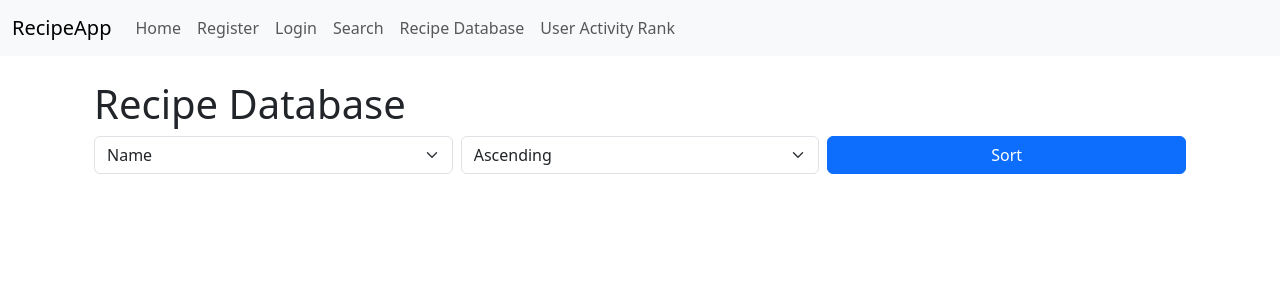
After one commit to harlamovads/recipe_search, a Flask app: page /recipes in a window 1280 px wide. The commit adds this page. Shown: the top 300 px of the page. Run offline with Flask 3, Linux system fonts and the light colour scheme; data that the repository does not hold is empty; parts of the project's set-up code (start-up, migrations or seed data) failed here and were passed over; some libraries are stand-ins or nearby versions.

Commit message:
database working

```diff
--- a/app.py
+++ b/app.py
@@ -1,6 +1,7 @@
 from flask import Flask, render_template, request, redirect, url_for, session, flash
 from flask_sqlalchemy import SQLAlchemy
 from flask_bootstrap import Bootstrap
+from sqlalchemy import text
 from werkzeug.security import generate_password_hash, check_password_hash
 
 app = Flask(__name__)
@@ -32,6 +33,8 @@ class Recipe(db.Model):
     likes = db.Column(db.Integer, default=0)
     dislikes = db.Column(db.Integer, default=0)
     bookmarks = db.Column(db.Integer, default=0)
+    ingredients = db.Column(db.String(200), default=0)
+    text = db.Column(db.String(1000), default=0)
 
 
 class Interaction(db.Model):
@@ -94,31 +97,97 @@ def search():
     return render_template('search.html', recipes=recipes, title="Search Recipes")
 
 
+@app.route('/recipes')
+def recipes():
+    page = request.args.get('page', 1, type=int)
+    per_page = 30
+    sort_by = request.args.get('sort_by', 'name')
+    sort_order = request.args.get('order', 'asc')
+    sort_options = {
+        'name': Recipe.name,
+        'type': Recipe.type,
+        'kitchen': Recipe.kitchen,
+        'portion_num': Recipe.portion_num,
+        'likes': Recipe.likes,
+        'bookmarks': Recipe.bookmarks,
+    }
+
+    if sort_by in sort_options:
+        if sort_order == 'desc':
+            recipes_query = Recipe.query.order_by(sort_options[sort_by].desc())
+        else:
+            recipes_query = Recipe.query.order_by(sort_options[sort_by].asc())
+    else:
+        recipes_query = Recipe.query.order_by(Recipe.name.asc())
+    recipes = recipes_query.paginate(page=page, per_page=per_page)
+
+    return render_template('recipes.html', recipes=recipes, sort_by=sort_by, sort_order=sort_order)
+
+
 @app.route('/recipe/<int:recipe_id>', methods=['GET', 'POST'])
 def recipe(recipe_id):
     recipe = Recipe.query.get_or_404(recipe_id)
+
+    # Ensure non-null values for counts
+    recipe.likes = max(recipe.likes or 0, 0)
+    recipe.dislikes = max(recipe.dislikes or 0, 0)
+    recipe.bookmarks = max(recipe.bookmarks or 0, 0)
+
+    user_id = session.get('user_id')
+
     if request.method == 'POST':
-        user_id = session.get('user_id')
         if not user_id:
             flash('You must be logged in to interact with recipes.', 'danger')
             return redirect(url_for('login'))
-        action = request.form['action']
+
         interaction = Interaction.query.filter_by(user_id=user_id, recipe_id=recipe_id).first()
         if not interaction:
             interaction = Interaction(user_id=user_id, recipe_id=recipe_id)
             db.session.add(interaction)
+
+        action = request.form['action']
+
         if action == 'like':
-            recipe.likes += 1
-            interaction.liked = True
+            if not interaction.liked:  # If not liked
+                recipe.likes += 1
+                if interaction.liked is False:  # If switching from dislike
+                    recipe.dislikes = max(recipe.dislikes - 1, 0)
+                interaction.liked = True
+            else:  # Undo like
+                recipe.likes = max(recipe.likes - 1, 0)
+                interaction.liked = None
+
         elif action == 'dislike':
-            recipe.dislikes += 1
-            interaction.liked = False
+            if interaction.liked is not False:  # If not disliked
+                recipe.dislikes += 1
+                if interaction.liked:  # If switching from like
+                    recipe.likes = max(recipe.likes - 1, 0)
+                interaction.liked = False
+            else:  # Undo dislike
+                recipe.dislikes = max(recipe.dislikes - 1, 0)
+                interaction.liked = None
+
         elif action == 'bookmark':
-            recipe.bookmarks += 1
-            interaction.bookmarked = True
+            if not interaction.bookmarked:  # Bookmark the recipe
+                recipe.bookmarks += 1
+                interaction.bookmarked = True
+            else:  # Undo bookmark
+                recipe.bookmarks = max(recipe.bookmarks - 1, 0)
+                interaction.bookmarked = False
+
         db.session.commit()
         flash('Your interaction has been recorded.', 'success')
-    return render_template('recipe.html', recipe=recipe, title=recipe.name)
+
+    user_interaction = None
+    if user_id:
+        user_interaction = Interaction.query.filter_by(user_id=user_id, recipe_id=recipe_id).first()
+
+    return render_template(
+        'recipe.html',
+        recipe=recipe,
+        user_interaction=user_interaction,
+        title=recipe.name
+    )
 
 
 @app.route('/profile', methods=['GET', 'POST'])
@@ -127,28 +196,75 @@ def profile():
     if not user_id:
         flash('You must be logged in to view your profile.', 'danger')
         return redirect(url_for('login'))
+
     user = User.query.get_or_404(user_id)
     interactions = Interaction.query.filter_by(user_id=user_id).all()
-    liked_recipes = [interaction.recipe_id for interaction in interactions if interaction.liked]
-    bookmarked_recipes = [interaction.recipe_id for interaction in interactions if interaction.bookmarked]
+    liked_recipes = [Recipe.query.get(interaction.recipe_id) for interaction in interactions if interaction.liked]
+    bookmarked_recipes = [Recipe.query.get(interaction.recipe_id) for interaction in interactions if interaction.bookmarked]
+
     if request.method == 'POST':
         if 'update' in request.form:
-            new_username = request.form['username']
-            new_password = request.form['password']
+            new_username = request.form.get('new_username')
+            new_password = request.form.get('new_password')
+
             if new_username:
+                existing_user = User.query.filter_by(username=new_username).first()
+                if existing_user and existing_user.id != user_id:
+                    flash('Username already taken. Please choose another.', 'danger')
+                    return redirect(url_for('profile'))
                 user.username = new_username
+
             if new_password:
-                user.password = generate_password_hash(new_password, method='sha256')
+                user.password = generate_password_hash(new_password, method='pbkdf2:sha256')
+
             db.session.commit()
             flash('Profile updated successfully!', 'success')
+            return redirect(url_for('profile'))
+
         elif 'delete' in request.form:
             db.session.delete(user)
             db.session.commit()
             session.clear()
-            flash('Account deleted successfully!', 'success')
+            flash('Account deleted successfully.', 'success')
             return redirect(url_for('home'))
-    return render_template('profile.html', user=user, liked_recipes=liked_recipes, bookmarked_recipes=bookmarked_recipes, title="Your Profile")
 
+    return render_template(
+        'profile.html',
+        user=user,
+        liked_recipes=liked_recipes,
+        bookmarked_recipes=bookmarked_recipes,
+        title="Your Profile"
+    )
+
+
+@app.route('/logout')
+def logout():
+    session.clear()
+    flash('You have been logged out.', 'success')
+    return redirect(url_for('home'))
+
+
+@app.route('/rank', methods=['GET'])
+def rank_users():
+    query = text("""
+        SELECT
+            users.username AS username,
+            COUNT(interactions.id) AS total_interactions
+        FROM
+            users
+        INNER JOIN
+            interactions
+        ON
+            users.id = interactions.user_id
+        GROUP BY
+            users.id
+        ORDER BY
+            total_interactions DESC
+        LIMIT 10;
+    """)
+    result = db.session.execute(query).fetchall()
+    users = [{"username": row.username, "total_interactions": row.total_interactions} for row in result]
+    return render_template('rank.html', users=users, enumerate=enumerate)
 
 if __name__ == '__main__':
     app.run(host='0.0.0.0', port=5000, debug=True)
--- a/templates/base.html
+++ b/templates/base.html
@@ -16,13 +16,35 @@
             <div class="collapse navbar-collapse" id="navbarNav">
                 <ul class="navbar-nav">
                     <li class="nav-item"><a class="nav-link" href="/">Home</a></li>
-                    <li class="nav-item"><a class="nav-link" href="/register">Register</a></li>
-                    <li class="nav-item"><a class="nav-link" href="/login">Login</a></li>
+                    {% if session.get('user_id') %}
+                        <li class="nav-item"><a class="nav-link" href="/profile">Profile</a></li>
+                    {% else %}
+                        <li class="nav-item"><a class="nav-link" href="/register">Register</a></li>
+                        <li class="nav-item"><a class="nav-link" href="/login">Login</a></li>
+                    {% endif %}
                     <li class="nav-item"><a class="nav-link" href="/search">Search</a></li>
+                    <li class="nav-item"><a class="nav-link" href="/recipes">Recipe Database</a></li>
+                    <li class="nav-item"><a class="nav-link" href="/rank">User Activity Rank</a></li>
                 </ul>
             </div>
         </div>
     </nav>
+
+    <div class="container mt-4">
+        {% with messages = get_flashed_messages(with_categories=True) %}
+        {% if messages %}
+        <div>
+            {% for category, message in messages %}
+            <div class="alert alert-{{ category }} alert-dismissible fade show" role="alert">
+                {{ message }}
+                <button type="button" class="btn-close" data-bs-dismiss="alert" aria-label="Close"></button>
+            </div>
+            {% endfor %}
+        </div>
+        {% endif %}
+        {% endwith %}
+    </div>
+
     <div class="container mt-4">
         {% block content %}{% endblock %}
     </div>
--- /dev/null
+++ b/templates/recipes.html
@@ -0,0 +1,82 @@
+{% extends "base.html" %}
+
+{% block content %}
+<div class="container mt-4">
+    <h1>Recipe Database</h1>
+
+    <!-- Sorting Options -->
+    <form method="get" action="{{ url_for('recipes') }}" class="mb-4">
+        <div class="row g-2">
+            <div class="col-md-4">
+                <select class="form-select" name="sort_by">
+                    <option value="name" {% if sort_by == 'name' %}selected{% endif %}>Name</option>
+                    <option value="type" {% if sort_by == 'type' %}selected{% endif %}>Type</option>
+                    <option value="kitchen" {% if sort_by == 'kitchen' %}selected{% endif %}>Kitchen</option>
+                    <option value="portion_num" {% if sort_by == 'portion_num' %}selected{% endif %}>Portions</option>
+                    <option value="likes" {% if sort_by == 'likes' %}selected{% endif %}>Likes</option>
+                    <option value="bookmarks" {% if sort_by == 'bookmarks' %}selected{% endif %}>Bookmarks</option>
+                </select>
+            </div>
+            <div class="col-md-4">
+                <select class="form-select" name="order">
+                    <option value="asc" {% if sort_order == 'asc' %}selected{% endif %}>Ascending</option>
+                    <option value="desc" {% if sort_order == 'desc' %}selected{% endif %}>Descending</option>
+                </select>
+            </div>
+            <div class="col-md-4">
+                <button type="submit" class="btn btn-primary w-100">Sort</button>
+            </div>
+        </div>
+    </form>
+
+    <!-- Recipes Grid -->
+    <div class="row">
+        {% for recipe in recipes.items %}
+        <div class="col-md-4 mb-4">
+            <div class="card h-100">
+                <div class="card-body">
+                    <h5 class="card-title">
+                        <a href="{{ url_for('recipe', recipe_id=recipe.id) }}">{{ recipe.name }}</a>
+                    </h5>
+                    <p class="card-text"><strong>Type:</strong> {{ recipe.type }}</p>
+                    <p class="card-text"><strong>Kitchen:</strong> {{ recipe.kitchen }}</p>
+                    <p class="card-text"><strong>Text:</strong> {{ recipe.recipe_text[:100] }}...</p>
+                    <p class="card-text"><strong>Portions:</strong> {{ recipe.portion_num }}</p>
+                    <p class="card-text"><strong>Time:</strong> {{ recipe.time }}</p>
+                    <p class="card-text"><strong>Likes:</strong> {{ recipe.likes }}</p>
+                    <p class="card-text"><strong>Dislikes:</strong> {{ recipe.dislikes }}</p>
+                    <p class="card-text"><strong>Bookmarks:</strong> {{ recipe.bookmarks }}</p>
+                </div>
+            </div>
+        </div>
+        {% endfor %}
+    </div>
+
+    <!-- Pagination -->
+    <nav aria-label="Recipe pagination">
+        <ul class="pagination justify-content-center">
+            {% if recipes.has_prev %}
+            <li class="page-item">
+                <a class="page-link" href="{{ url_for('recipes', page=recipes.prev_num, sort_by=sort_by, order=sort_order) }}">Previous</a>
+            </li>
+            {% endif %}
+            {% for page_num in recipes.iter_pages(left_edge=1, right_edge=1, left_current=2, right_current=2) %}
+            {% if page_num %}
+            {% if page_num == recipes.page %}
+            <li class="page-item active"><span class="page-link">{{ page_num }}</span></li>
+            {% else %}
+            <li class="page-item"><a class="page-link" href="{{ url_for('recipes', page=page_num, sort_by=sort_by, order=sort_order) }}">{{ page_num }}</a></li>
+            {% endif %}
+            {% else %}
+            <li class="page-item disabled"><span class="page-link">...</span></li>
+            {% endif %}
+            {% endfor %}
+            {% if recipes.has_next %}
+            <li class="page-item">
+                <a class="page-link" href="{{ url_for('recipes', page=recipes.next_num, sort_by=sort_by, order=sort_order) }}">Next</a>
+            </li>
+            {% endif %}
+        </ul>
+    </nav>
+</div>
+{% endblock %}
```
Also changed, not shown: templates/profile.html (+8 -9 lines), templates/rank.html (added, +25 -0 lines), templates/recipe.html (+18 -15 lines).
